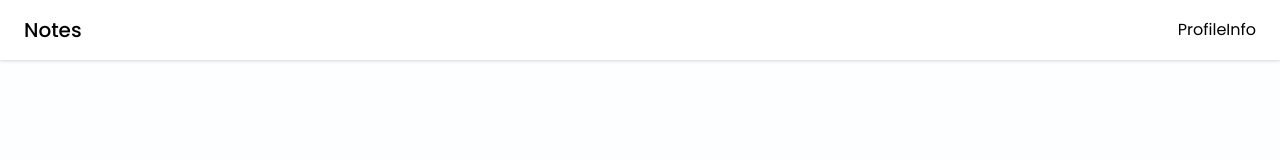
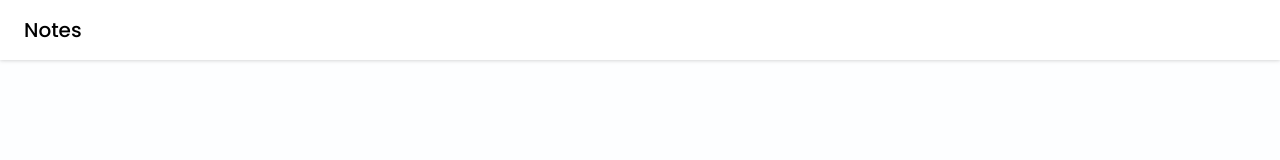
Before and after one commit to SebasNovillo/notes_app, a React (Vite) app in the folder frontend/: page /login in a window 1280 px wide. Shown: the top 160 px of the page. Built offline with nearby package versions, Linux system fonts and the light colour scheme.

Commit message:
Update ProfileInfo.jsx

```diff
--- a/frontend/src/components/Cards/ProfileInfo.jsx
+++ b/frontend/src/components/Cards/ProfileInfo.jsx
@@ -2,7 +2,11 @@ import React from 'react'
 
 function ProfileInfo() {
   return (
-    <div>ProfileInfo</div>
+    <div className=''>
+        <div className=''>
+
+        </div>
+    </div>
   )
 }
 
```
